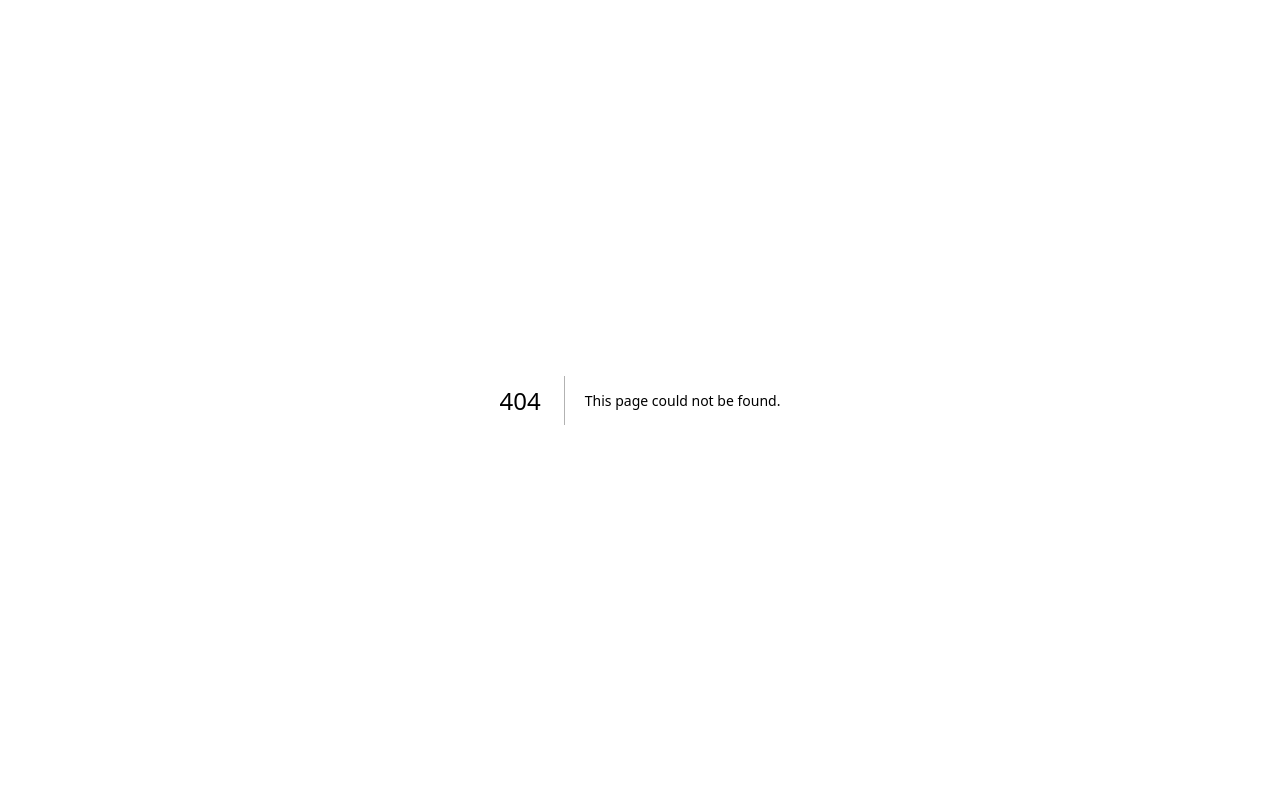
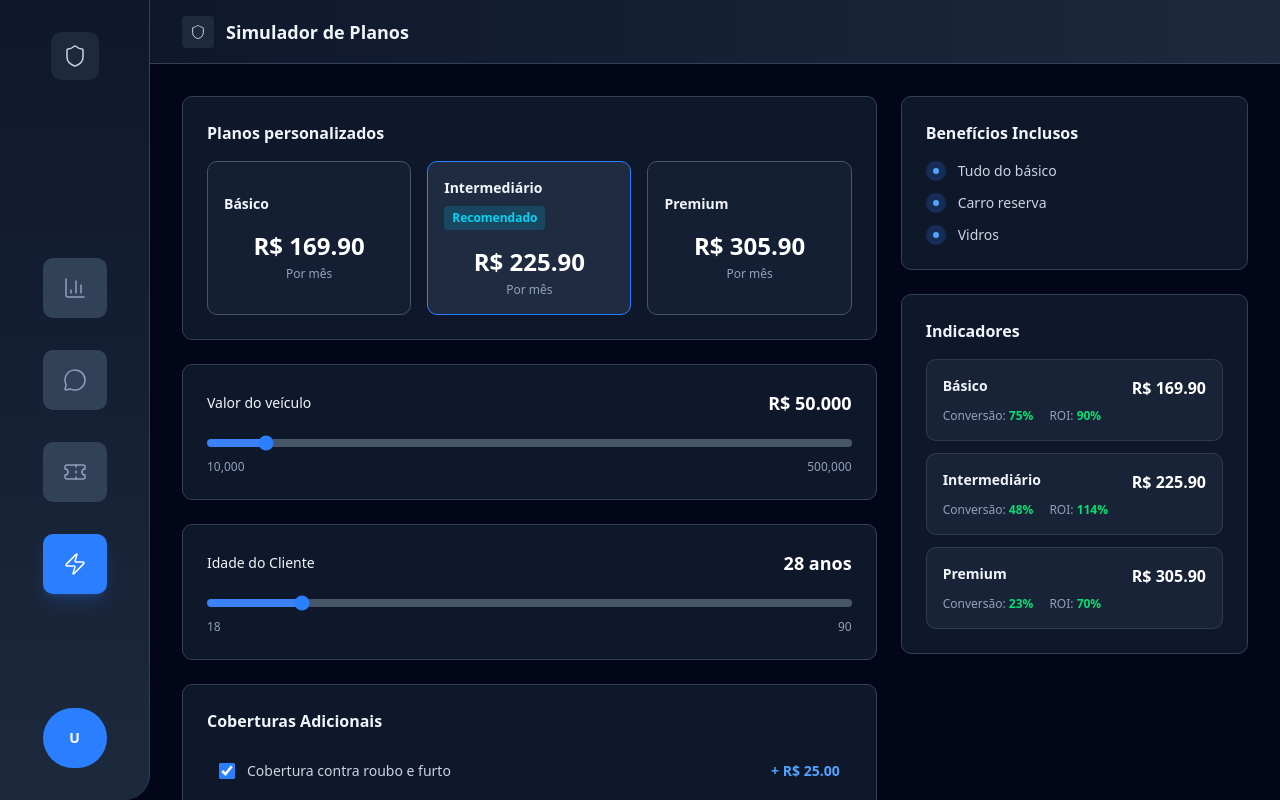
Before and after one commit to peueueu/loomi-tech-challenge, a Next.js app: page /dashboard/simulador-de-planos in a window 1280 px wide. Before the commit this address had no page. Built offline with nearby package versions, Linux system fonts and the light colour scheme.

Commit message:
feat: create plans simulator page

```diff
--- /dev/null
+++ b/src/app/dashboard/simulador-de-planos/page.tsx
@@ -0,0 +1,145 @@
+"use client";
+
+import { useState } from "react";
+import { PlanCard } from "@/components/simulator/plan-card";
+import { RangeSlider } from "@/components/simulator/range-slider";
+import { AdditionalCoverage } from "@/components/simulator/additional-coverage";
+import { BenefitsDisplay } from "@/components/simulator/benefits-display";
+import { Indicators } from "@/components/simulator/indicators";
+
+const PLANS = [
+	{ id: "basic", name: "Básico", price: 89.9 },
+	{ id: "intermediate", name: "Intermediário", price: 145.9 },
+	{ id: "premium", name: "Premium", price: 225.9 },
+];
+
+const ADDITIONAL_COVERAGES = [
+	{ id: "theft", name: "Cobertura contra roubo e furto", price: 25 },
+	{ id: "collision", name: "Danos por colisão", price: 35 },
+	{ id: "fire", name: "Cobertura contra incêndio", price: 20 },
+	{ id: "natural", name: "Fenômenos naturais (granizo, enchente)", price: 30 },
+];
+
+const PLAN_BENEFITS = {
+	basic: ["Tudo do básico"],
+	intermediate: ["Tudo do básico", "Carro reserva", "Vidros"],
+	premium: ["Tudo do básico", "Carro reserva", "Vidros"],
+};
+
+const PLAN_METRICS = [
+	{ name: "Básico", price: 89.9, conversion: 75, roi: 90 },
+	{ name: "Intermediário", price: 145.9, conversion: 48, roi: 114 },
+	{ name: "Premium", price: 225.9, conversion: 23, roi: 70 },
+];
+
+export default function PlansSimulator() {
+	const [activePlan, setActivePlan] = useState("intermediate");
+	const [vehicleValue, setVehicleValue] = useState(50000);
+	const [clientAge, setClientAge] = useState(28);
+	const [selectedCoverages, setSelectedCoverages] = useState<{
+		[key: string]: boolean;
+	}>({
+		theft: true,
+		collision: true,
+		fire: true,
+		natural: false,
+	});
+
+	const toggleCoverage = (id: string) => {
+		setSelectedCoverages((prev) => ({
+			...prev,
+			[id]: !prev[id],
+		}));
+	};
+
+	const additionalCoveragesCost = ADDITIONAL_COVERAGES.reduce(
+		(total, coverage) => {
+			return selectedCoverages[coverage.id] ? total + coverage.price : total;
+		},
+		0,
+	);
+
+	const currentPlanBasePrice =
+		PLANS.find((p) => p.id === activePlan)?.price || 89.9;
+	const totalPlanPrice = currentPlanBasePrice + additionalCoveragesCost;
+
+	const planMetricsWithCoverages = PLAN_METRICS.map((metric) => ({
+		...metric,
+		price: metric.price + additionalCoveragesCost,
+	}));
+
+	const selectedPlanBenefits =
+		PLAN_BENEFITS[activePlan as keyof typeof PLAN_BENEFITS] || [];
+
+	return (
+		<div className='grid grid-cols-1 lg:grid-cols-[2fr_1fr] gap-4 sm:gap-5 lg:gap-6'>
+			<div className='space-y-4 sm:space-y-5 lg:space-y-6'>
+				<div className='bg-slate-800/50 border border-slate-700 rounded-lg p-4 sm:p-5 lg:p-6'>
+					<h3 className='text-sm sm:text-base font-semibold text-slate-100 mb-3 sm:mb-4'>
+						Planos personalizados
+					</h3>
+					<div className='grid grid-cols-1 sm:grid-cols-3 gap-3 sm:gap-4'>
+						{PLANS.map((plan) => (
+							<PlanCard
+								key={plan.id}
+								name={plan.name}
+								price={
+									plan.id === activePlan
+										? totalPlanPrice
+										: plan.price + additionalCoveragesCost
+								}
+								isRecommended={plan.id === "intermediate"}
+								isActive={activePlan === plan.id}
+								onClick={() => setActivePlan(plan.id)}
+							/>
+						))}
+					</div>
+				</div>
+
+				<div className='bg-slate-800/50 border border-slate-700 rounded-lg p-4 sm:p-5 lg:p-6'>
+					<RangeSlider
+						label='Valor do veículo'
+						min={10000}
+						max={500000}
+						value={vehicleValue}
+						onChange={setVehicleValue}
+						formatLabel={(v) => `R$ ${v.toLocaleString("pt-BR")}`}
+					/>
+				</div>
+
+				<div className='bg-slate-800/50 border border-slate-700 rounded-lg p-4 sm:p-5 lg:p-6'>
+					<RangeSlider
+						label='Idade do Cliente'
+						min={18}
+						max={90}
+						value={clientAge}
+						onChange={setClientAge}
+						unit=' anos'
+					/>
+				</div>
+
+				<div className='bg-slate-800/50 border border-slate-700 rounded-lg p-4 sm:p-5 lg:p-6'>
+					<h3 className='text-sm sm:text-base font-semibold text-slate-100 mb-3 sm:mb-4'>
+						Coberturas Adicionais
+					</h3>
+					<div className='space-y-2'>
+						{ADDITIONAL_COVERAGES.map((coverage) => (
+							<AdditionalCoverage
+								key={coverage.id}
+								name={coverage.name}
+								price={coverage.price}
+								checked={selectedCoverages[coverage.id]}
+								onChange={() => toggleCoverage(coverage.id)}
+							/>
+						))}
+					</div>
+				</div>
+			</div>
+
+			<div className='space-y-4 sm:space-y-5 lg:space-y-6'>
+				<BenefitsDisplay benefits={selectedPlanBenefits} />
+				<Indicators plans={planMetricsWithCoverages} />
+			</div>
+		</div>
+	);
+}
```
